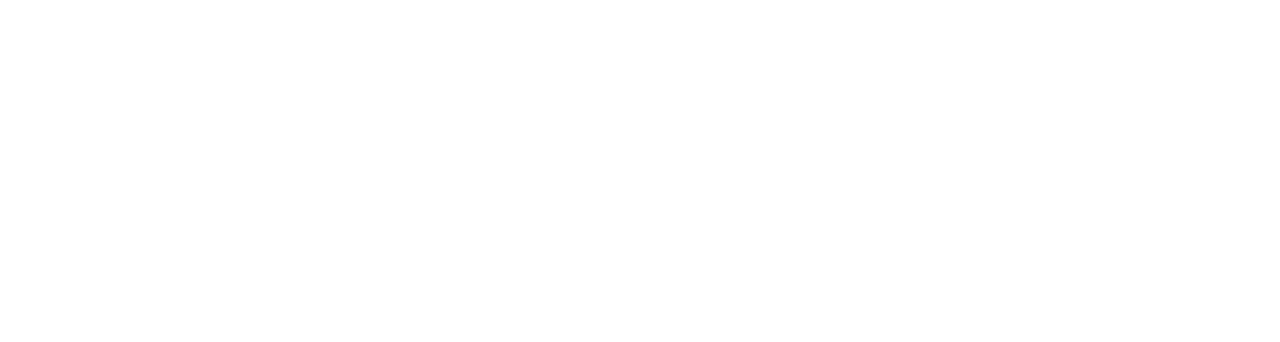
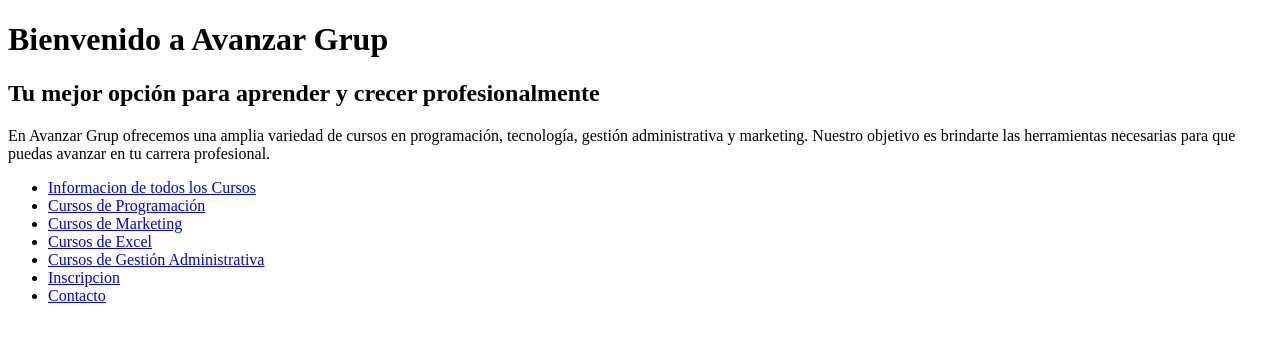
Before and after one commit to martingarcia1/avanzar-grup, a plain HTML site: page index.html in a window 1280 px wide. Drawn offline with Linux system fonts and the light colour scheme.

Commit message:
estoy agregando las paginas o secciones para la pagina de avanzar

```diff
--- a/index.html
+++ b/index.html
@@ -4,8 +4,32 @@
     <meta charset="UTF-8">
     <meta name="viewport" content="width=device-width, initial-scale=1.0">
     <title>Avanzar Grup</title>
+
+    <!-- link de estilos -->
+
+    <!-- Css -->
+    <link rel="stylesheet" href="/styles/style.css">
 </head>
 <body>
+    <!--Este sera un proyecto de pagina web de ventas de cursos sobre programacion y tecnologia, excel, gestion administrativos, marketing y excel para administracion-->
 
+
+    <h1>Bienvenido a Avanzar Grup</h1>
+    <h2>Tu mejor opción para aprender y crecer profesionalmente</h2>
+    <p>
+        En Avanzar Grup ofrecemos una amplia variedad de cursos en programación, tecnología, gestión administrativa y marketing. Nuestro objetivo es brindarte las herramientas necesarias para que puedas avanzar en tu carrera profesional.
+    </p>
+
+    <nav>
+        <ul>
+            <li><a href="/cursos.html">Informacion de todos los Cursos</a></li>
+            <li><a href="/programacion.html">Cursos de Programación</a></li>
+            <li><a href="/marketing.html">Cursos de Marketing</a></li>
+            <li><a href="/excel.html">Cursos de Excel</a></li>
+            <li><a href="/gestion.html">Cursos de Gestión Administrativa</a></li>
+            <li><a href="/inscripcion.html">Inscripcion</a></li>
+            <li><a href="/contacto.html">Contacto</a></li>
+        </ul>
+    </nav>
 </body>
 </html>
```
Also changed, not shown: assets/img/AVANZAR GROUP SAS.png (added), assets/img/desarrollo web jueves.jpeg (added), assets/img/desarrollo web lunes.jpeg (added), assets/img/desarrollo web viernes.jpeg (added), assets/img/desarrollo web.jpeg (added), assets/img/excel para administracion.jpeg (added), assets/img/gestion administrativa.jpeg (added), assets/img/marketing.jpeg (added), assets/img/marketing_horarios.jpeg (added), main.js (added), pages/contacto.html (added), pages/excel.html (added), pages/gestion.html (added), pages/inscripcion.html (added), 2 more files.
